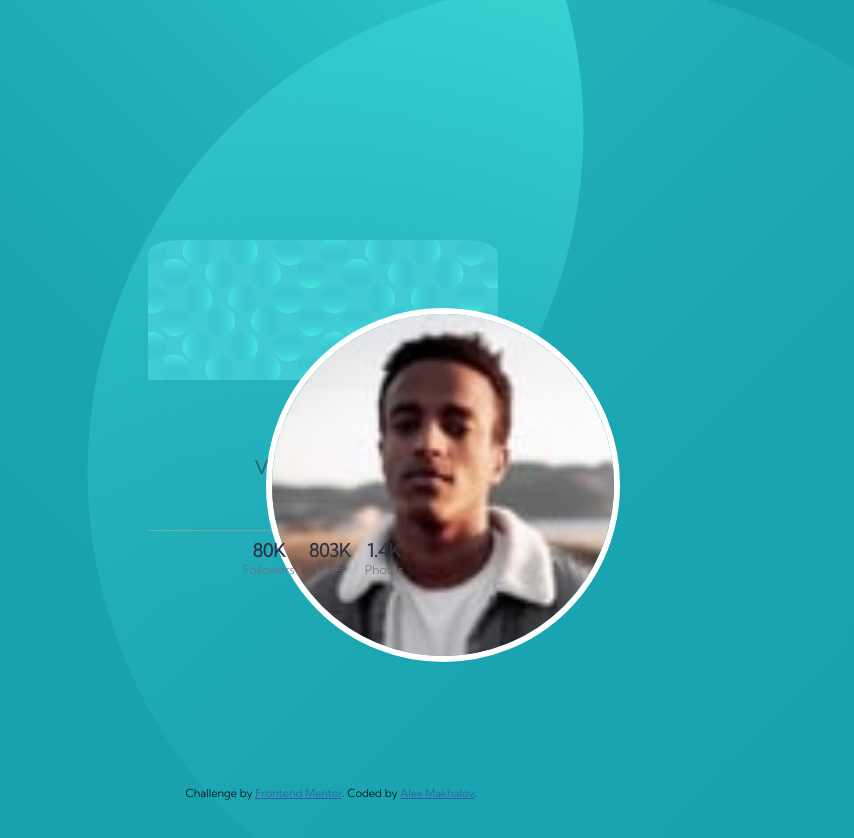
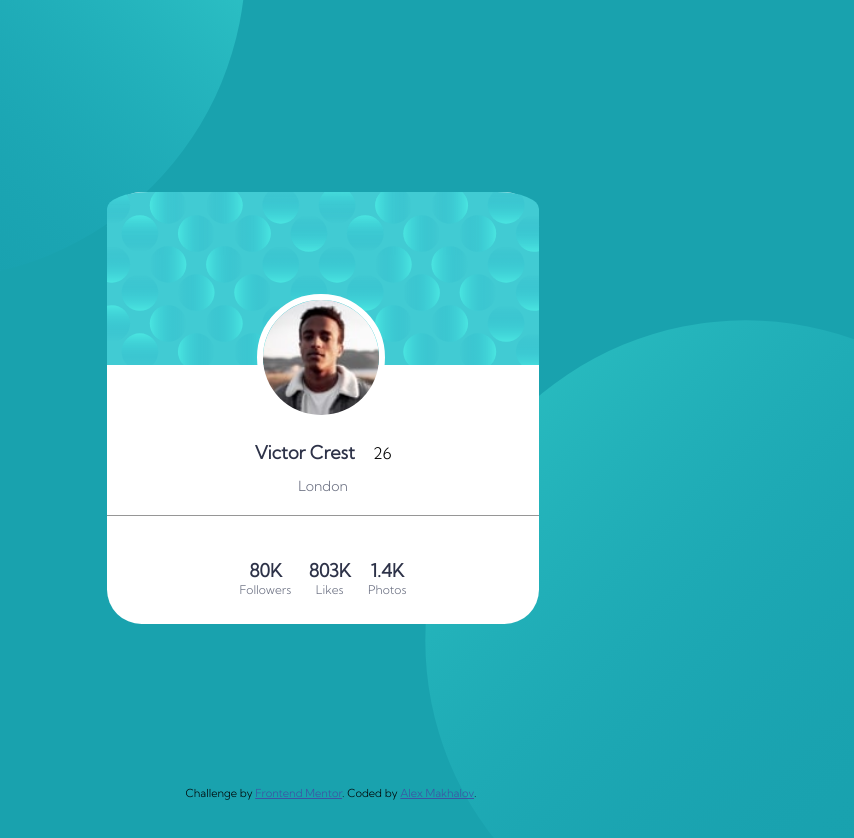
Before and after one commit to OVI19RUS/Profile-Card-Component-Main, a plain HTML site: page index.html in a window 1280 px wide. Shown: the top 838 px of the page, without its empty margins (317-1171 px from the left). Drawn offline with Linux system fonts and the light colour scheme.

Commit message:
Update style.css

```diff
--- a/CSS/style.css
+++ b/CSS/style.css
@@ -20,19 +20,21 @@ p {margin: 0;
 
 section {display: flex;
     justify-content: center;
-   }
+    margin-top: 10%;}
 
 
 .balls {position: relative;}
 
 .ball1 {position: absolute;
         left: -6%;
-        top: -45%;}
+        top: -45%;
+        width: 50%;}
 
 
 .ball2 {position: absolute;
         right: -8%;
-        bottom: -20%;}
+        bottom: -20%;
+        width: 50%;}
 
 .attribution {font-size: 11px;
     position: absolute;
@@ -49,11 +51,12 @@ text-align: center;}
     height: 100vh;
          }
 
-.card {position: relative;
+.col-sm-12 {position: relative;
        background-color: white;
        width: 27rem;
        height: 27rem;
        border-radius: 8%;
+       text-align: center;
        }
 
 .Heading {font-weight: 1000;
```
